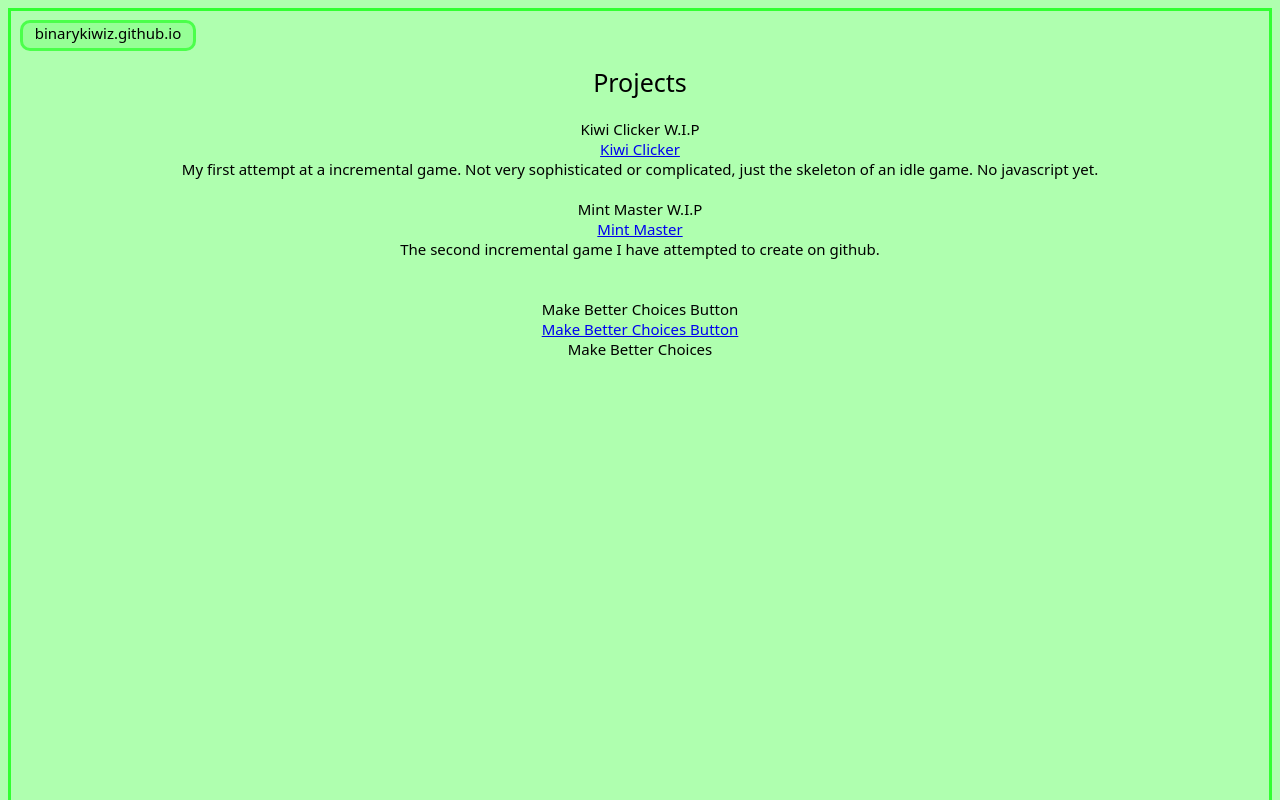
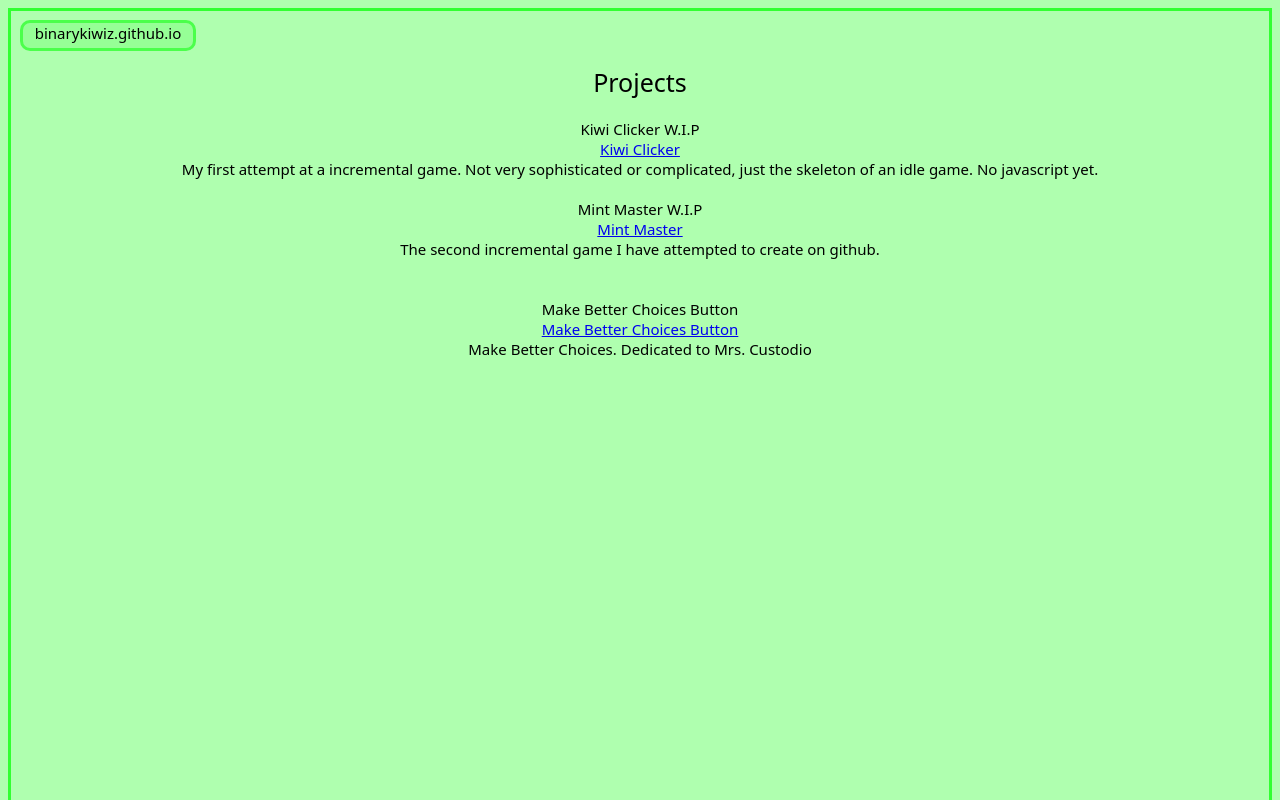
Before and after one commit to BinaryKiwiz/binarykiwiz.github.io, a plain HTML site: page index.html in a window 1280 px wide. Shown: the top 800 px of the page. Drawn offline with Linux system fonts and the light colour scheme.

Commit message:
Update index.html

```diff
--- a/index.html
+++ b/index.html
@@ -40,7 +40,7 @@
         <br>
         <a href = https://binarykiwiz.github.io/Make-Better-Choices-Button/>Make Better Choices Button</a>
         <br>
-        Make Better Choices
+        Make Better Choices. Dedicated to Mrs. Custodio
         <br>
         <br>
         <br>
```
